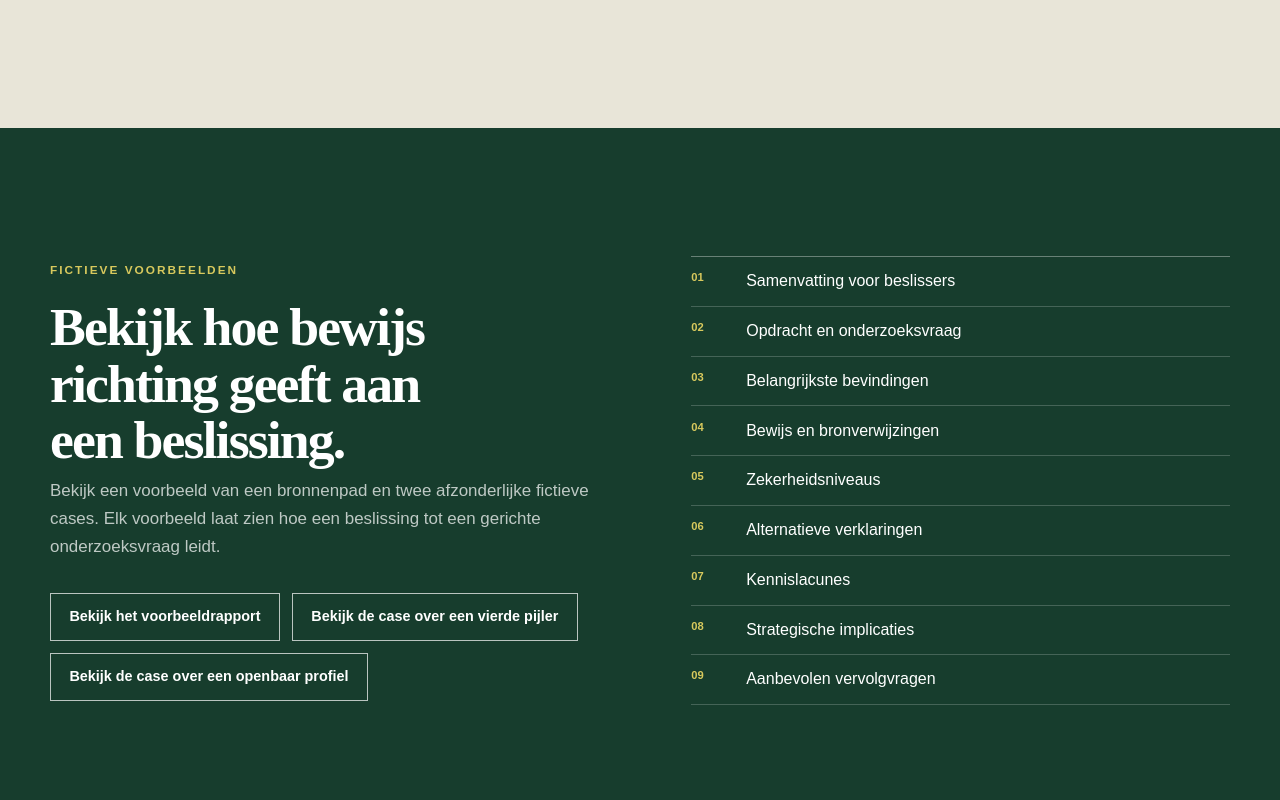
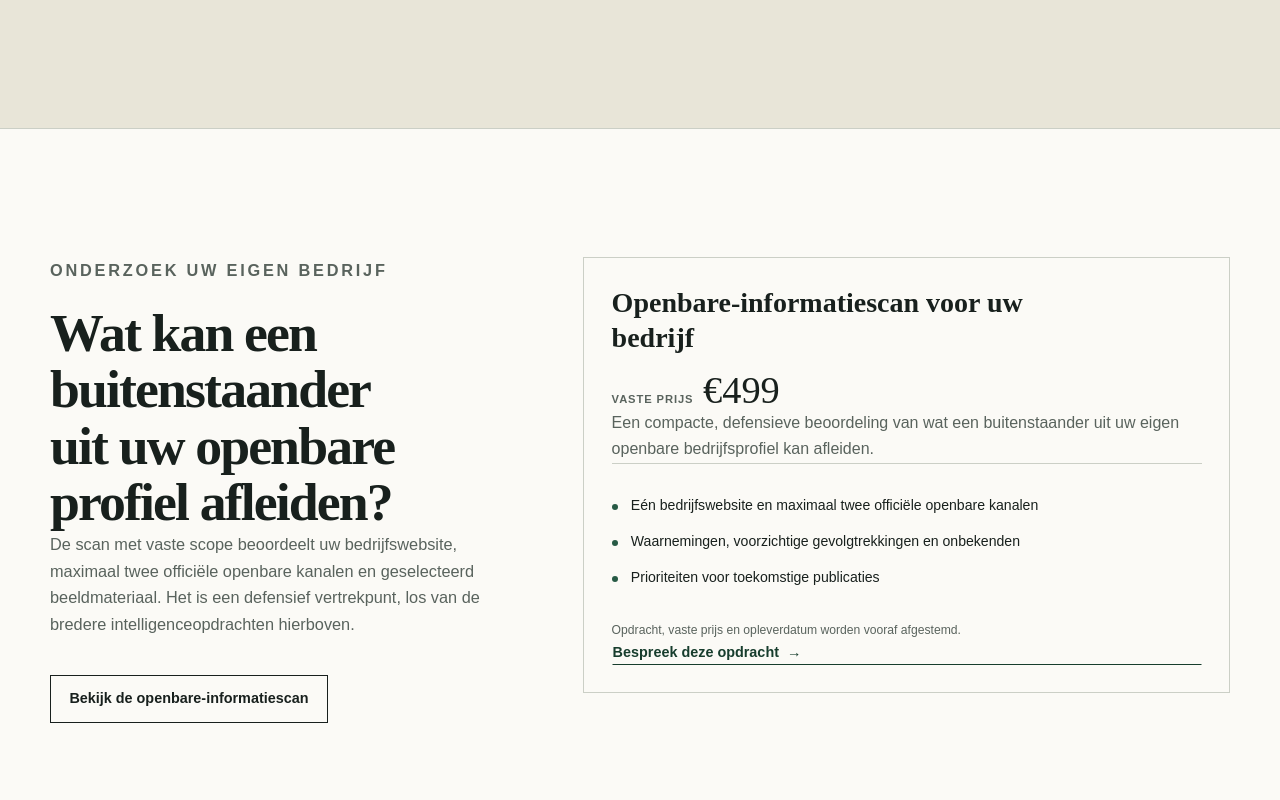
Before and after one commit to greenf88/MelonCactus, a Next.js app: page /nl in a window 1280 px wide. Shown: the part 4420-5220 px from the top of the page. Built offline with nearby package versions, Linux system fonts and the light colour scheme; no server answers.

Commit message:
Add fixed-scope public profile scan

```diff
--- a/src/app/(nl)/nl/page.tsx
+++ b/src/app/(nl)/nl/page.tsx
@@ -4,7 +4,7 @@ import { Container } from "@/components/container";
 import { MethodStep } from "@/components/method-step";
 import { SectionHeading } from "@/components/section-heading";
 import { ServiceCard } from "@/components/service-card";
-import { reportOptionsNl, siteNl } from "@/config/site-nl";
+import { publicProfileScanNl, reportOptionsNl, siteNl } from "@/config/site-nl";
 
 const investigations = [
   "Concurrenten en bedrijfsactiviteiten",
@@ -82,6 +82,11 @@ export default function DutchHome() {
       <p className="pricing-note">Complexe, internationale of urgente opdrachten worden na afbakening afzonderlijk geoffreerd.</p>
     </Container></section>
 
+    <section className="section section-muted"><Container className="split-content">
+      <div className="prose-block"><p className="eyebrow">Onderzoek uw eigen bedrijf</p><h2>Wat kan een buitenstaander uit uw openbare profiel afleiden?</h2><p>De scan met vaste scope beoordeelt uw bedrijfswebsite, maximaal twee officiële openbare kanalen en geselecteerd beeldmateriaal. Het is een defensief vertrekpunt, los van de bredere intelligenceopdrachten hierboven.</p><ButtonLink href="/nl/diensten/openbare-informatiescan" variant="secondary">Bekijk de openbare-informatiescan</ButtonLink></div>
+      <ServiceCard locale="nl" service={publicProfileScanNl} />
+    </Container></section>
+
     <section className="section sample-section"><Container className="sample-grid"><div><p className="eyebrow">Fictieve voorbeelden</p><h2>Bekijk hoe bewijs richting geeft aan een beslissing.</h2><p className="section-intro">Bekijk een voorbeeld van een bronnenpad en twee afzonderlijke fictieve cases. Elk voorbeeld laat zien hoe een beslissing tot een gerichte onderzoeksvraag leidt.</p><div className="button-row"><ButtonLink href="/nl/voorbeeldrapport" variant="secondary">Bekijk het voorbeeldrapport</ButtonLink><ButtonLink href="/nl/voorbeeldcase/vierde-pijler" variant="secondary">Bekijk de case over een vierde pijler</ButtonLink><ButtonLink href="/nl/voorbeeldcase/openbaar-profiel" variant="secondary">Bekijk de case over een openbaar profiel</ButtonLink></div></div><ul className="report-contents">{reportContents.map((item, index) => <li key={item}><span>{String(index + 1).padStart(2, "0")}</span>{item}</li>)}</ul></Container></section>
 
     <section className="closing-cta"><Container className="closing-inner"><div><p className="eyebrow">Een bruikbaar vertrekpunt</p><h2>Beschrijf de vraag waarop u antwoord zoekt.</h2><p>Voordat wij beginnen, bepalen wij het benodigde bewijs, de grenzen en een passende onderzoeksopdracht.</p></div><div className="button-row"><ButtonLink href="/nl/contact">Bespreek uw onderzoeksvraag</ButtonLink><ButtonLink href="/nl/contact?call=true" variant="secondary">Vraag een vertrouwelijk gesprek aan</ButtonLink></div></Container></section>
```
